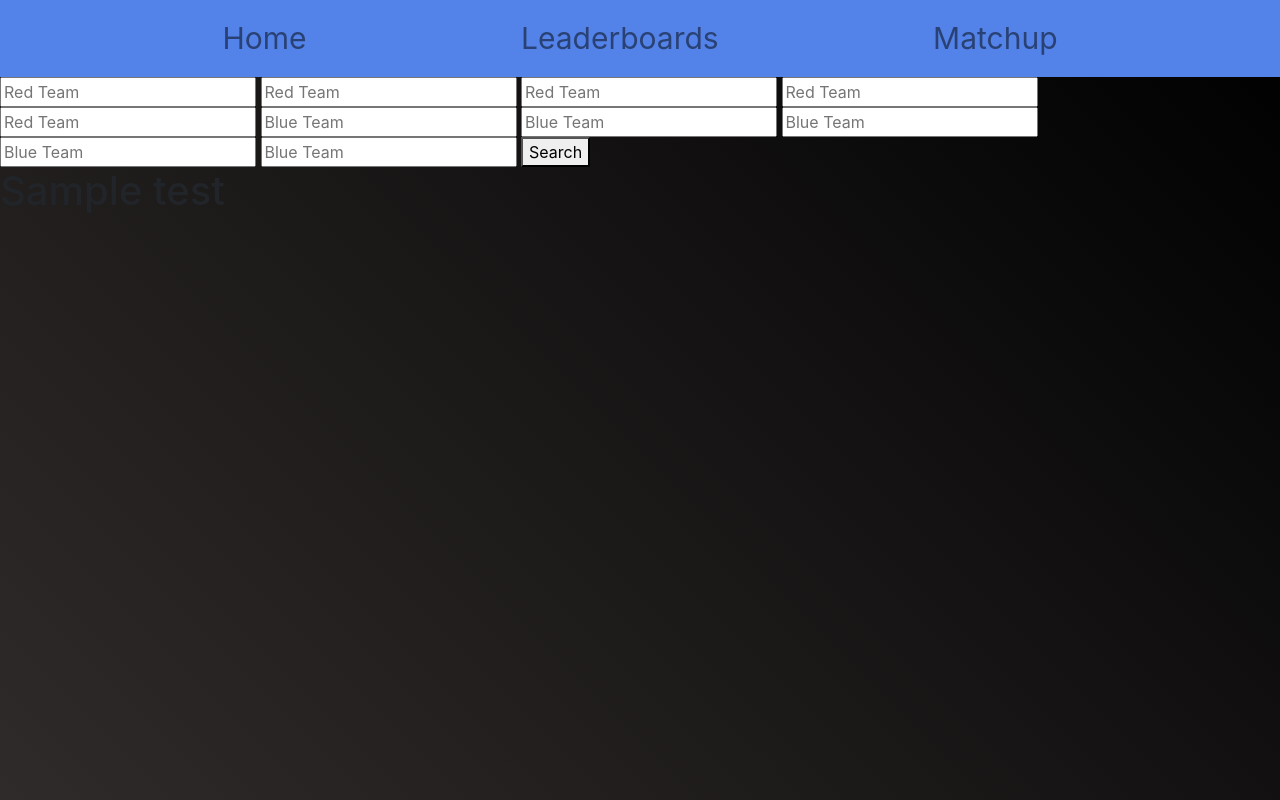
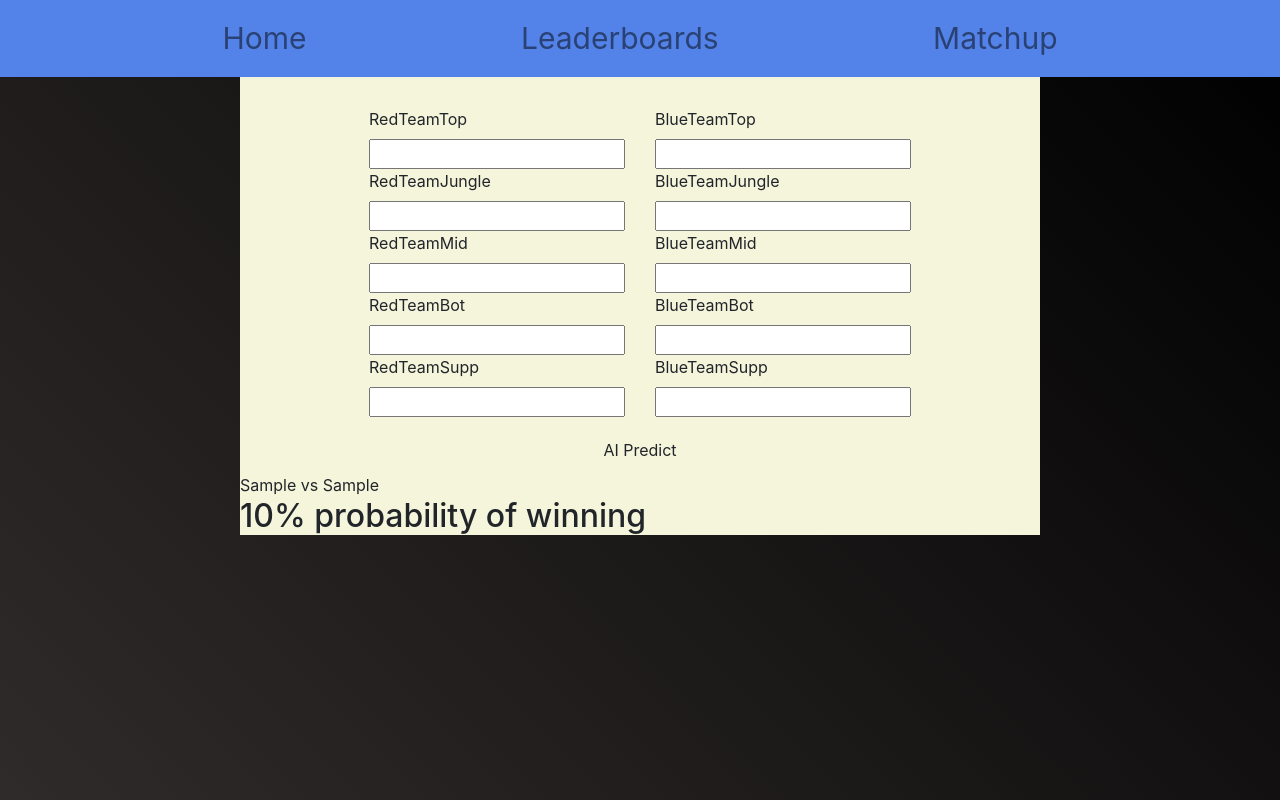
Before and after one commit to ivanpan0626/LoL-AI-Matchup-Predictor-with-Data-Analysis, a Flask app: template server/routes/templates/teammatchup.html in a window 1280 px wide. Run offline with Flask 3, Linux system fonts and the light colour scheme; the template is opened without the code that fills it: most values are stand-ins (such as "Sample title", 1, 10 or a date in 2020); parts of the project's set-up code (start-up, migrations or seed data) failed here and were passed over; some libraries are stand-ins or nearby versions.

Commit message:
css styling for ai predictors page

```diff
--- a/server/routes/static/matches.css
+++ b/server/routes/static/matches.css
@@ -276,7 +276,7 @@
     display: flex;
     text-align: left;
     justify-content: center;
-    background-color: #fff;
+    color: #9e9eb1;
     border-bottom-left-radius: 4px;
     border-bottom-right-radius: 4px;
     padding: 8px 12px;
--- /dev/null
+++ b/server/routes/static/matchups.css
@@ -0,0 +1,29 @@
+.row {
+    display: flex;
+    flex-direction: row;
+    justify-content:space-around;
+    padding-top: 10px;
+}
+.col {
+    display: flex;
+    flex-direction: column;
+    justify-content:space-around;
+    align-items: center;
+    padding-top: 10px;
+}
+.btn {
+    padding: 10px;
+}
+#container{
+    background-color: beige;
+    width: 800px;
+    margin: auto;
+}
+h1{
+    font-size: 2.5rem;
+    margin: auto;
+    align-items: center;
+    display: flex;
+    flex-direction: column;
+    color: white;
+}
--- a/server/routes/templates/matches.html
+++ b/server/routes/templates/matches.html
@@ -1,5 +1,6 @@
 {% extends "base.html" %} {% block title %}Match History{% endblock %}
 {% block content %}
+<link rel="stylesheet" href="{{ url_for('static', filename='matches.css')}}" />
 <div style="display: flex; flex-direction: row; justify-content: center;">
     <div class="statsbox">
         <div class="statsKDA" class="statContainers">
@@ -7,13 +8,12 @@
         </div>
         <div class="pie animate" width="222"
             style="--p:{{wr | round(2)}};--c:#5383e8">
-            {{wr | round(2)}}%
+            <span>{{wr | round(2)}}%</span>
         </div>
         <div class="statContainers">
             {{avg_cs | round(2)}} Avg CS
         </div>
     </div>
-<link rel="stylesheet" href="{{ url_for('static', filename='matches.css')}}" />
 <div class="container" style="margin-top: 20px;">
     {% if matchHistory %}
         {% for index, match in matchHistory %}
--- a/server/routes/templates/teammatchup.html
+++ b/server/routes/templates/teammatchup.html
@@ -1,60 +1,69 @@
 {% extends "base.html" %} {% block title %}Team Matchup{% endblock %}
 {% block content %}
+<link rel="stylesheet" href="{{ url_for('static', filename='matchups.css')}}" />
     <form method="POST">
-        <input
-            type="text"
-            name="champ1"
-            placeholder="Red Team"
-            />
-            <input
-            type="text"
-            name="champ2"
-            placeholder="Red Team"
-            />
-            <input
-            type="text"
-            name="champ3"
-            placeholder="Red Team"
-            />
-            <input
-            type="text"
-            name="champ4"
-            placeholder="Red Team"
-            />
-            <input
-            type="text"
-            name="champ5"
-            placeholder="Red Team"
-            />
-            <input
-            type="text"
-            name="champ6"
-            placeholder="Blue Team"
-            />
-            <input
-            type="text"
-            name="champ7"
-            placeholder="Blue Team"
-            />
-            <input
-            type="text"
-            name="champ8"
-            placeholder="Blue Team"
-            />
-            <input
-            type="text"
-            name="champ9"
-            placeholder="Blue Team"
-            />
-            <input
-            type="text"
-            name="champ10"
-            placeholder="Blue Team"
-            />
-            <button type="submit" class="searchbar-btn">Search</button>
+        <div id="container">
+            <div class="col">
+                <div class="row">
+                    <div class="col">
+                        <div>
+                            <label for="champ1">RedTeamTop</label><br>
+                            <input type="text" name="champ1">
+                        </div>
+                        <div>
+                            <label for="champ2">RedTeamJungle</label><br>
+                            <input type="text" name="champ2">
+                        </div>
+                        <div>
+                            <label for="champ3">RedTeamMid</label><br>
+                            <input type="text" name="champ3">
+                        </div>
+                        <div>
+                            <label for="champ4">RedTeamBot</label><br>
+                            <input type="text" name="champ4">
+                        </div>
+                        <div>
+                            <label for="champ5">RedTeamSupp</label><br>
+                            <input type="text" name="champ5">
+                        </div>
+                    </div>
+                    <div class="col">
+                        <div>
+                            <label for="champ6">BlueTeamTop</label><br>
+                            <input type="text" name="champ6">
+                        </div>
+                        <div>
+                            <label for="champ7">BlueTeamJungle</label><br>
+                            <input type="text" name="champ7">
+                        </div>
+                        <div>
+                            <label for="champ8">BlueTeamMid</label><br>
+                            <input type="text" name="champ8">
+                        </div>
+                        <div>
+                            <label for="champ9">BlueTeamBot</label><br>
+                            <input type="text" name="champ9">
+                        </div>
+                        <div>
+                            <label for="champ10">BlueTeamSupp</label><br>
+                            <input type="text" name="champ10">
+                        </div>
+                      </div>
+                </div>
+                <div class="col">
+                    <input type="submit" value="AI Predict" class="btn">
+                </div>
+            </div>
     </form>
-
-    {% if test %}
-    <h1>{{test}}</h1>
-    {% endif %}
+    <div>
+        {% if warning %}
+        <h2>{{warning}}</h2>
+        {% endif %}
+        {% if results %}
+        <span>{{redTeam}}</span>
+        vs
+        <span>{{blueTeam}}</span>
+        <h2 style="align-items: center;">{{results|round(2)}}% probability of winning</h2>
+        {% endif %}
+    </div>
 {% endblock %}
```
Also changed, not shown: server/routes/models.py (+11 -10 lines), server/routes/templates/lanematchup.html (+32 -15 lines), server/routes/templates/lanematchuprec.html (+16 -10 lines), server/routes/templates/matchupsHome.html (+11 -10 lines).
